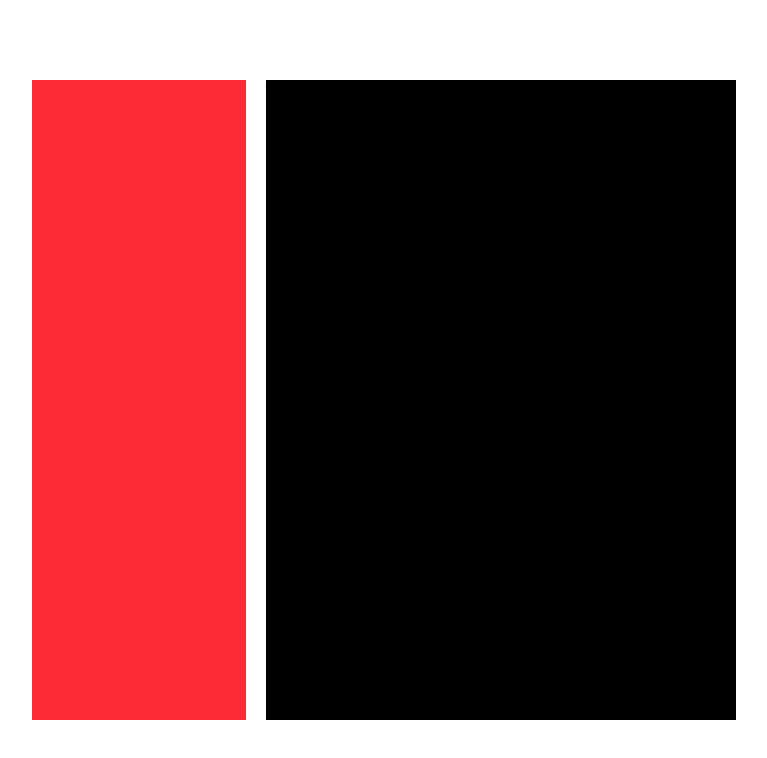
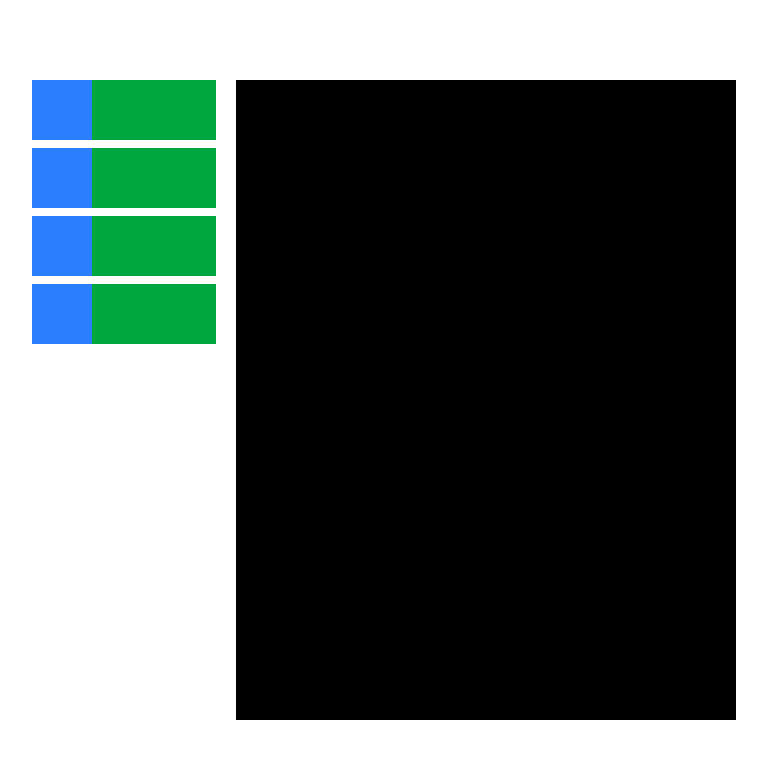
Before and after one commit to Ratzifutzi/moggel.ch, a Next.js app: page / in a window 1280 px wide. Shown: the top 758 px of the page, without its empty margins (256-1023 px from the left). Built offline with nearby package versions, Linux system fonts and the light colour scheme.

Commit message:
Sidebar tests

```diff
--- /dev/null
+++ b/src/app/components/partials/navbar/navbar.tsx
@@ -0,0 +1,22 @@
+const Navbar = ({ children }: React.PropsWithChildren<{}>) => {
+	return (
+		<div className="flex h-full w-full flex-col gap-2">
+			<Item />
+			<Item />
+			<Item />
+			<Item />
+		</div>
+	);
+};
+
+const Item = () => {
+	return (
+		<div className="h-15 w-full bg-green-600">
+			<div className="h-15 w-15 bg-blue-500"></div>
+		</div>
+	);
+};
+
+Navbar.Item = Item;
+
+export default Navbar;
--- a/src/app/layout.tsx
+++ b/src/app/layout.tsx
@@ -1,5 +1,6 @@
 import type { Metadata } from 'next';
 import './globals.css';
+import Navbar from './components/partials/navbar/navbar';
 
 export const metadata: Metadata = {
 	title: 'Moggel',
@@ -16,10 +17,9 @@ export default function RootLayout({
 			<body>
 				<main className="flex h-screen w-screen items-center justify-center overflow-hidden">
 					<div className="flex h-screen w-screen flex-row gap-5 md:aspect-3/4 md:h-auto md:max-h-[80vh] md:w-[55%] md:max-w-225">
-						<div
-							className="hidden h-full w-80 bg-red-500 md:flex"
-							id="navbar"
-						></div>
+						<div className="hidden h-full w-65 md:flex" id="navbar">
+							<Navbar />
+						</div>
 
 						<div className="h-full w-full bg-black" id="content">
 							{children}
```
Also changed, not shown: src/app/components/navbar.tsx (deleted).
